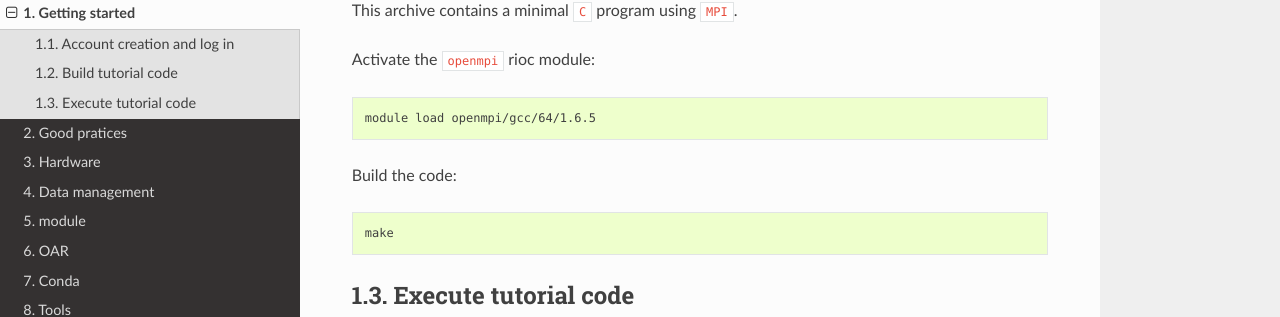
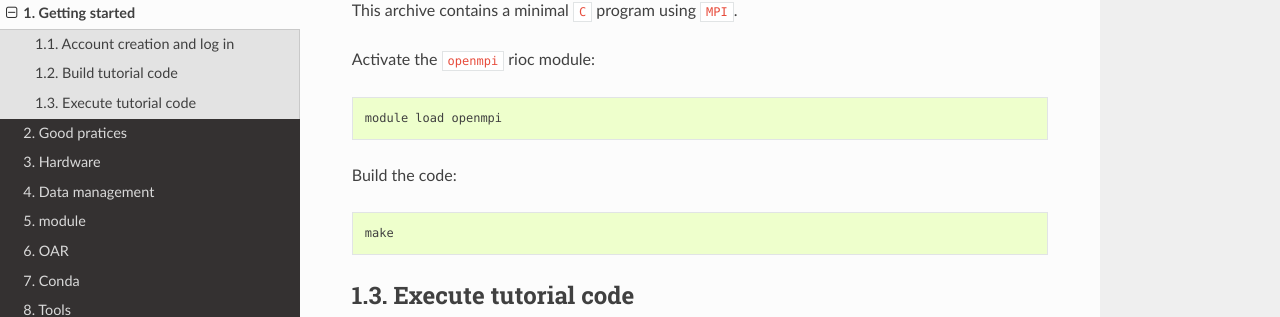
Before and after one commit to abertout/rioc, a Sphinx documentation site: the page built from doc/getting_started.rst, in a window 1280 px wide and 900 px high, scrolled down 608 px. Shown: the part 149-466 px from the top of the window. Built offline with Sphinx 7.4.7 and the Read the Docs theme 2.0.0, drawn with Linux system fonts in a browser that asks for light colours.

Commit message:
OpenMPI modulefile changed with #14

```diff
--- a/doc/getting_started.rst
+++ b/doc/getting_started.rst
@@ -41,7 +41,7 @@ Activate the ``openmpi`` rioc module:
 
 .. code-block:: bash
 
-    module load openmpi/gcc/64/1.6.5
+    module load openmpi
 
 Build the code:
 
```
Also changed, not shown: 1 other file.
